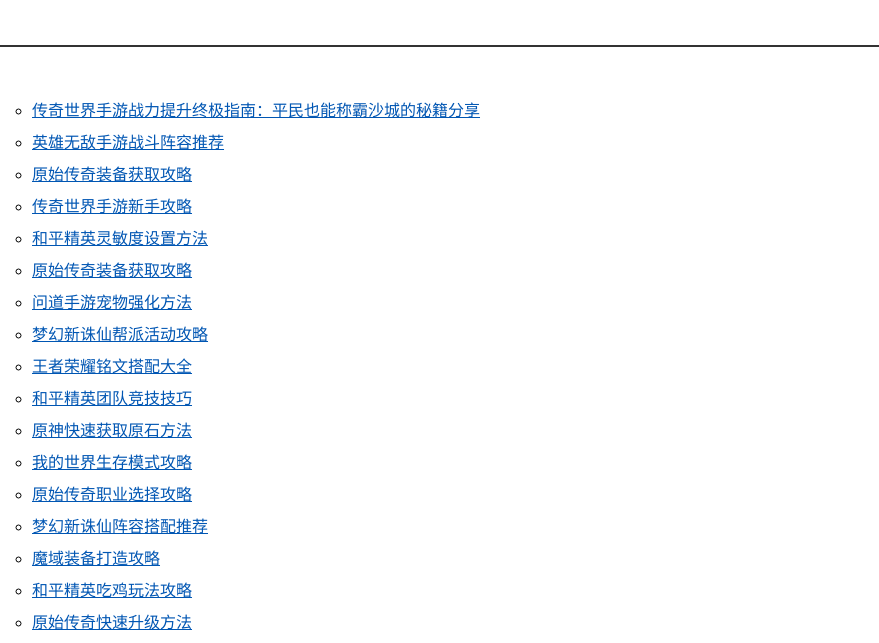
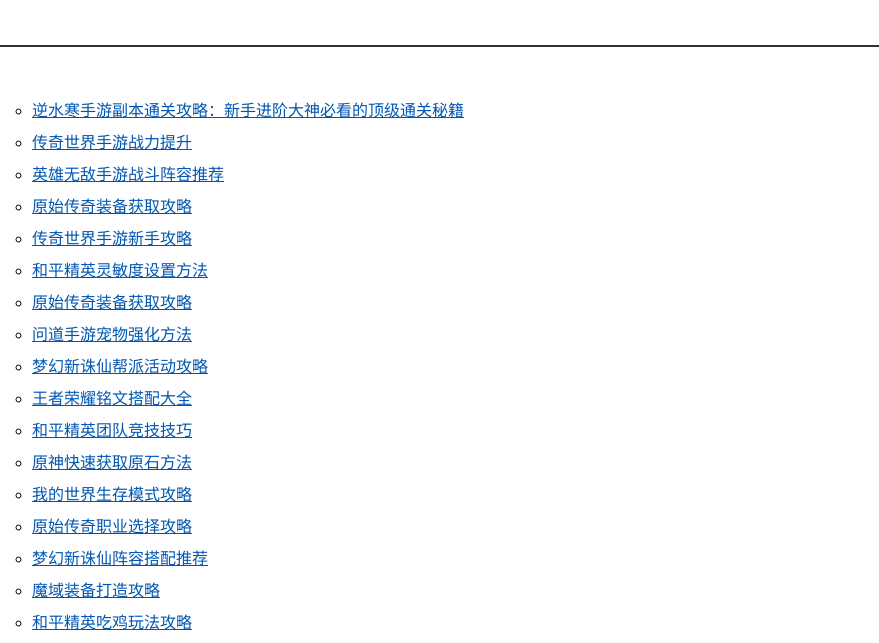
Before and after one commit to heightplayer/tlbb, a plain HTML site: page index.html in a window 1280 px wide. Shown: the part 148-791 px from the top of the page, without its empty margins (0-879 px from the left). Drawn offline with Linux system fonts and the light colour scheme.

Commit message:
update index

```diff
--- a/index.html
+++ b/index.html
@@ -21,7 +21,8 @@
 <body class="hub_ypisl">
     <header class="hub_uusso"><h1>游生游历 | 深度网络游戏攻略与宝典</h1><p>记录与分享各类网络游戏（MMORPG、MOBA、联机合作等）的高质量攻略、机制解析、版本更新指南与实用技巧。</p></header>
     <div class="hub_adhhf" role="main"><section><ul class="hub_psugy">
-<li><a href="https://heightplayer.github.io/tlbb/docs/2026-11-14-4c9449.html">传奇世界手游战力提升终极指南：平民也能称霸沙城的秘籍分享</a></li>
+<li><a href="https://heightplayer.github.io/tlbb/docs/2026-11-15-89ce48.html">逆水寒手游副本通关攻略：新手进阶大神必看的顶级通关秘籍</a></li>
+                <li><a href="https://heightplayer.github.io/tlbb/docs/2026-11-14-4c9449.html">传奇世界手游战力提升</a></li>
                 <li><a href="https://heightplayer.github.io/tlbb/docs/2026-11-13-b40ec6.html">英雄无敌手游战斗阵容推荐</a></li>
                 <li><a href="https://heightplayer.github.io/tlbb/docs/2026-11-13-6f5296.html">原始传奇装备获取攻略</a></li>
                 <li><a href="https://heightplayer.github.io/tlbb/docs/2026-11-12-15963b.html">传奇世界手游新手攻略</a></li>
```
